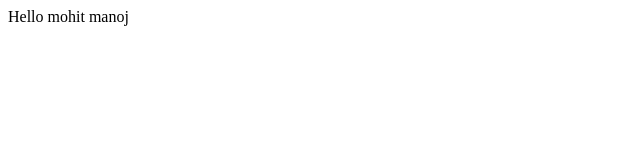
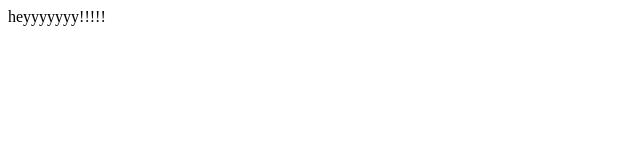
Before and after one commit to VINAL817/VINAL, a plain HTML site: page index.html in a window 1280 px wide. Shown: the full height of the page, 0-640 px from the left. Drawn offline with Linux system fonts and the light colour scheme.

Commit message:
changed name

```diff
--- a/index.html
+++ b/index.html
@@ -5,8 +5,9 @@
     <meta http-equiv="X-UA-Compatible" content="IE=edge">
     <meta name="viewport" content="width=device-width, initial-scale=1.0">
     <title>Document</title>
+    <link href=""./style.css" rel="stylesheet"/>
 </head>
 <body>
-    Hello mohit manoj
+    heyyyyyyy!!!!!
 </body>
 </html>
```
